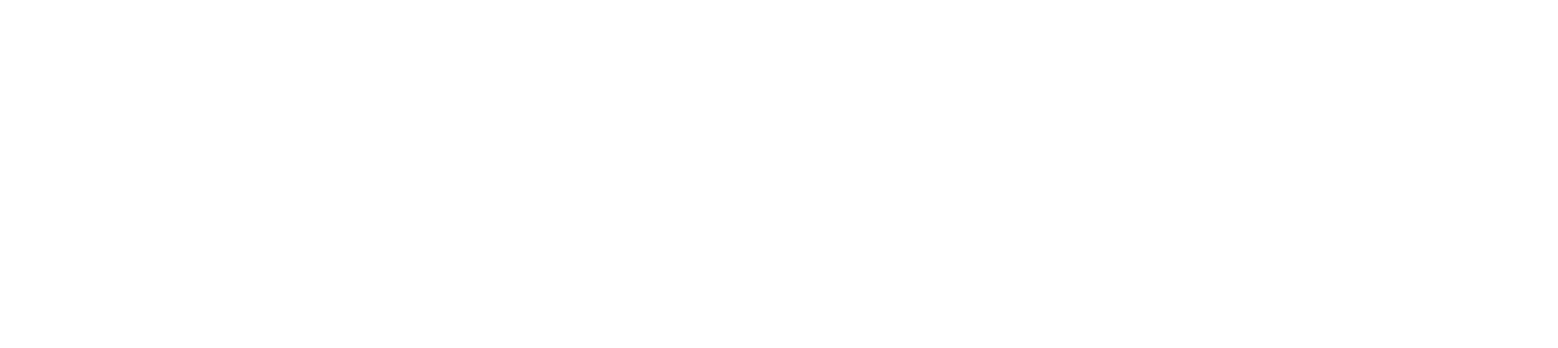
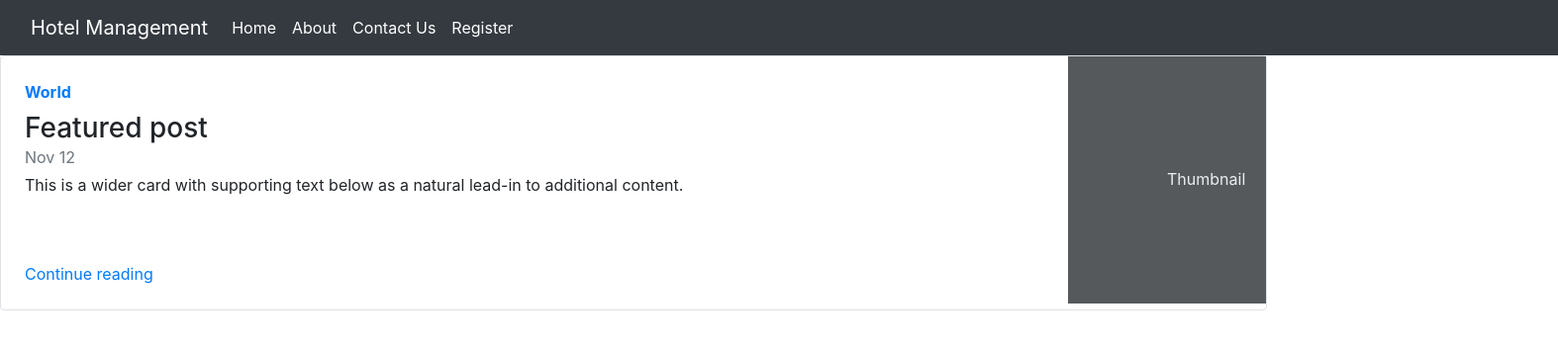
Before and after one commit to Nitin1604/HotelManagement, a React (Create React App) app: page /pageRender in a window 1280 px wide. Before the commit this address had no page. Shown: the top 352 px of the page at 99% size, 1574 px wide, since content can reach past the window. Built offline with nearby package versions, Linux system fonts and the light colour scheme; the HTML template or start-up script is replaced by a standard one.

Commit message:
some changes

```diff
--- a/src/Components/Navigation.js
+++ b/src/Components/Navigation.js
@@ -32,9 +32,9 @@ const NavigationComponent = () => {
                                 <a className="nav-link active" aria-current="page" href="/register">Register</a>
                             </li>
 
-                            <li className="nav-item">
+                            {/* <li className="nav-item">
                                 <a className="nav-link active" aria-current="page" href="/page1">BurgerKing</a>
-                            </li>
+                            </li> */}
                         </ul>
                     </div>
                 </div>
--- a/src/Components/RouterConfig.js
+++ b/src/Components/RouterConfig.js
@@ -6,6 +6,7 @@ import AboutComponent from "./About";
 import ContactComponent from "./Contact";
 import React from 'react';
 import RegisterComponent from "./Register";
+import HotelComponent from "./pageRender";  // Import your page here
 
 
 const RouterConfig = () => {
@@ -19,7 +20,7 @@ const RouterConfig = () => {
                     <Route exact path='/about' element={< AboutComponent />} />
                     <Route exact path='/contact' element={< ContactComponent />} />
                     <Route exact path='/register' element={< RegisterComponent />} />
-                    <Route exact path='/page1' element={<page1Component/>}/>
+                    <Route exact path='/pageRender' element={<HotelComponent/>}/>
 
                 </Routes>
             </BrowserRouter>
--- a/src/Components/home.js
+++ b/src/Components/home.js
@@ -1,4 +1,4 @@
-import { useLocation } from "react-router-dom";
+import { useLocation, useNavigate } from "react-router-dom";
 import NavigationComponent from "./Navigation";
 import { useEffect } from "react";
 import { useState } from "react";
@@ -10,6 +10,8 @@ const HomeComponent = () => {
     const location = useLocation();
     const token = location.state?.token;
     const [restuarants, setRestuarants] = useState([]);
+    const navigate = useNavigate()
+
     // DashboardApi call
     const homeApiCall = async () => {
         const url = "http://localhost:8080/dashboard"
@@ -44,6 +46,13 @@ const HomeComponent = () => {
         return response.json()
     }
 
+    const handleClick = (hotelId)=>{
+        console.log("HandleClick clicked", hotelId);
+        navigate("/page1", { state : { body : {
+            clickedHotelId : hotelId
+        }}});
+    }
+
 
     return (
         <>
@@ -67,7 +76,7 @@ const HomeComponent = () => {
                                                     <h5 className="card-title">{restuarant.title}</h5>
                                                     <p className="card-text">{restuarant.description}</p>
                                                 </div>
-                                                    <button className="btn btn-danger my-2">View More</button>
+                                                    <button className="btn btn-danger my-2" onClick={()=>handleClick(restuarant.id)}>View More</button>
                                             </div>
                                         </div>
                                     </>
--- a/src/Components/page1.js
+++ b/src/Components/pageRender.js
@@ -1,7 +1,7 @@
-// Navigate to Burger King page
-import { useLocation } from "react-router-dom";
+import NavigationComponent from "./Navigation";  // Navigation bar included...
+import React from "react";
 
-const page1Component = () => {
+const HotelComponent = () => {
     return (
         <div id="page1Component">
             <NavigationComponent />
@@ -12,15 +12,17 @@ const page1Component = () => {
                     <h3 className="mb-0">Featured post</h3>
                     <div className="mb-1 text-muted">Nov 12</div>
                     <p className="card-text mb-auto">This is a wider card with supporting text below as a natural lead-in to additional content.</p>
-                    {/* <a href="#" className="stretched-link">Continue reading</a> */}
+                    <a href="#" className="stretched-link">Continue reading</a>
                 </div>
                 <div className="col-auto d-none d-lg-block">
                     <svg className="bd-placeholder-img" width="200" height="250" xmlns="http://www.w3.org/2000/svg" role="img" aria-label="Placeholder: Thumbnail" preserveAspectRatio="xMidYMid slice" focusable="false"><title>Placeholder</title><rect width="100%" height="100%" fill="#55595c"></rect><text x="50%" y="50%" fill="#eceeef" dy=".3em">Thumbnail</text></svg>
 
                 </div>
             </div>
+            {/* Inserting html document here */}
+
         </div>
     )
 
 }
-export default page1Component;
+export default HotelComponent;
```
Also changed, not shown: src/Components/About.js (+9 -0 lines), src/Components/login.js (+5 -5 lines).
